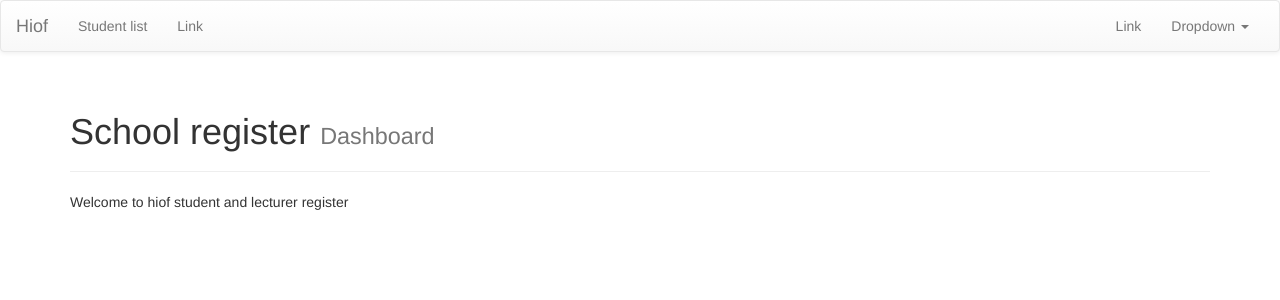
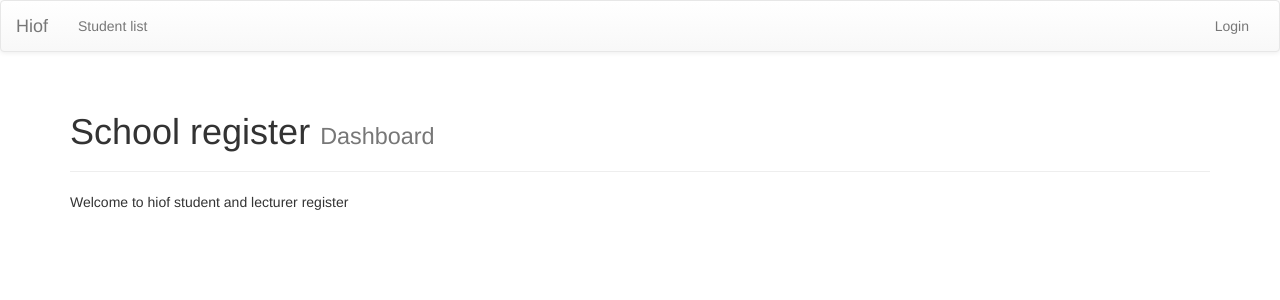
Before and after one commit to apparator/djangoexample1, a Django app: page / in a window 1280 px wide. Shown: the top 300 px of the page. Run offline with Django 3.2, Linux system fonts and the light colour scheme; some libraries are stand-ins or nearby versions.

Commit message:
Removed links not in use.

```diff
--- a/schoolregister/theme/templates/theme/base.html
+++ b/schoolregister/theme/templates/theme/base.html
@@ -47,10 +47,11 @@
             <li class="{% block student_listing_is_active %}{% endblock%}">
                 <a href="{% url 'student_listing' %}">Student list</a>
             </li>
-            <li><a href="#">Link</a></li>
           </ul>
           <ul class="nav navbar-nav navbar-right">
-            <li><a href="#">Link</a></li>
+            {% if 1 %}
+                <li><a href="#">Login</a></li>
+            {% else %}
                 <li class="dropdown">
                   <a href="#" class="dropdown-toggle" data-toggle="dropdown">Dropdown <span class="caret"></span></a>
                   <ul class="dropdown-menu" role="menu">
@@ -61,6 +62,7 @@
                     <li><a href="#">Separated link</a></li>
                   </ul>
                 </li>
+            {% endif %}
           </ul>
         </div><!-- /.navbar-collapse -->
       </div><!-- /.container-fluid -->
```
Lines whose indentation alone changed are shown as unchanged.
